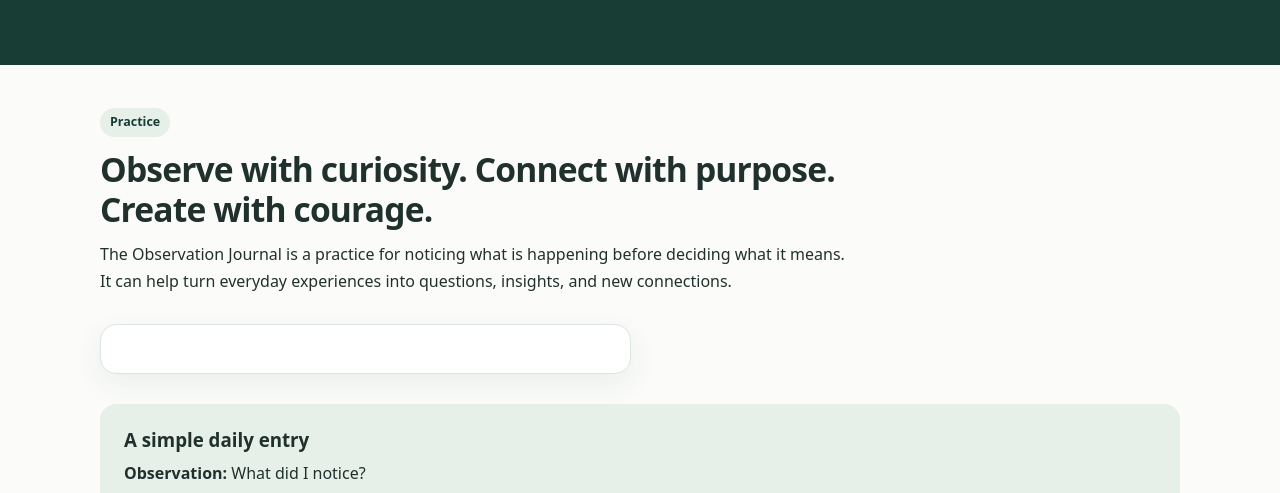
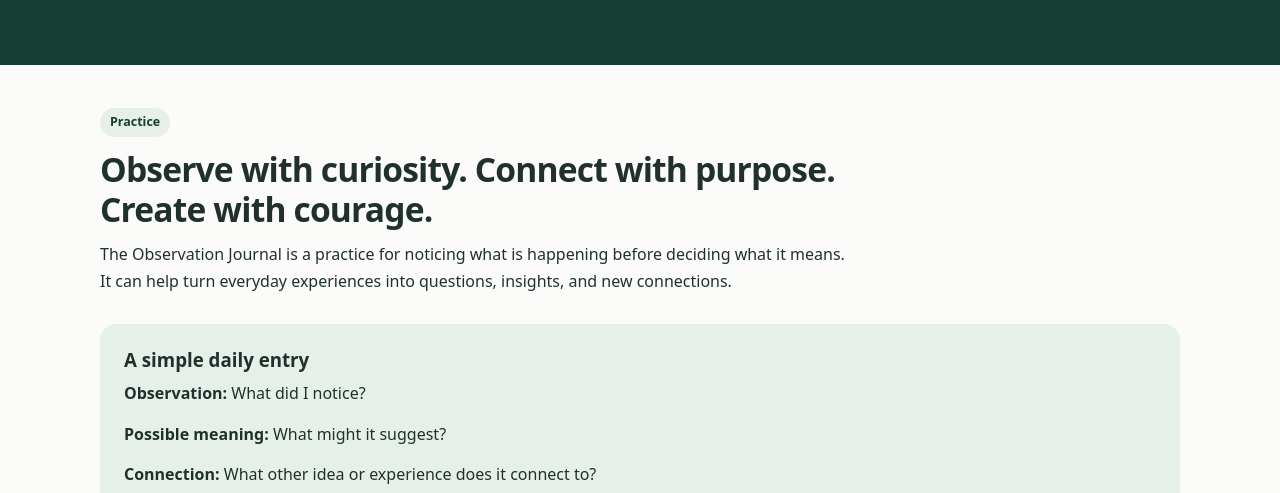
Before and after one commit to afrazpindari14-commits/afrazpindari14-commits.github.io, a plain HTML site: page pages/observation-journal.html in a window 1280 px wide. Shown: the part 307-800 px from the top of the page. Drawn offline with Linux system fonts and the light colour scheme.

Commit message:
Remove empty card section from observation journal
Removed empty card section from the observation journal page.

```diff
--- a/pages/observation-journal.html
+++ b/pages/observation-journal.html
@@ -35,10 +35,6 @@
   <h2>Observe with curiosity. Connect with purpose. Create with courage.</h2>
   <p>The Observation Journal is a practice for noticing what is happening before deciding what it means. It can help turn everyday experiences into questions, insights, and new connections.</p>
 </section>
-<section class="cards">
-  <div class="card">
-  </div>
-</section>
 <section class="callout">
   <h3>A simple daily entry</h3>
   <p><strong>Observation:</strong> What did I notice?</p>
```
